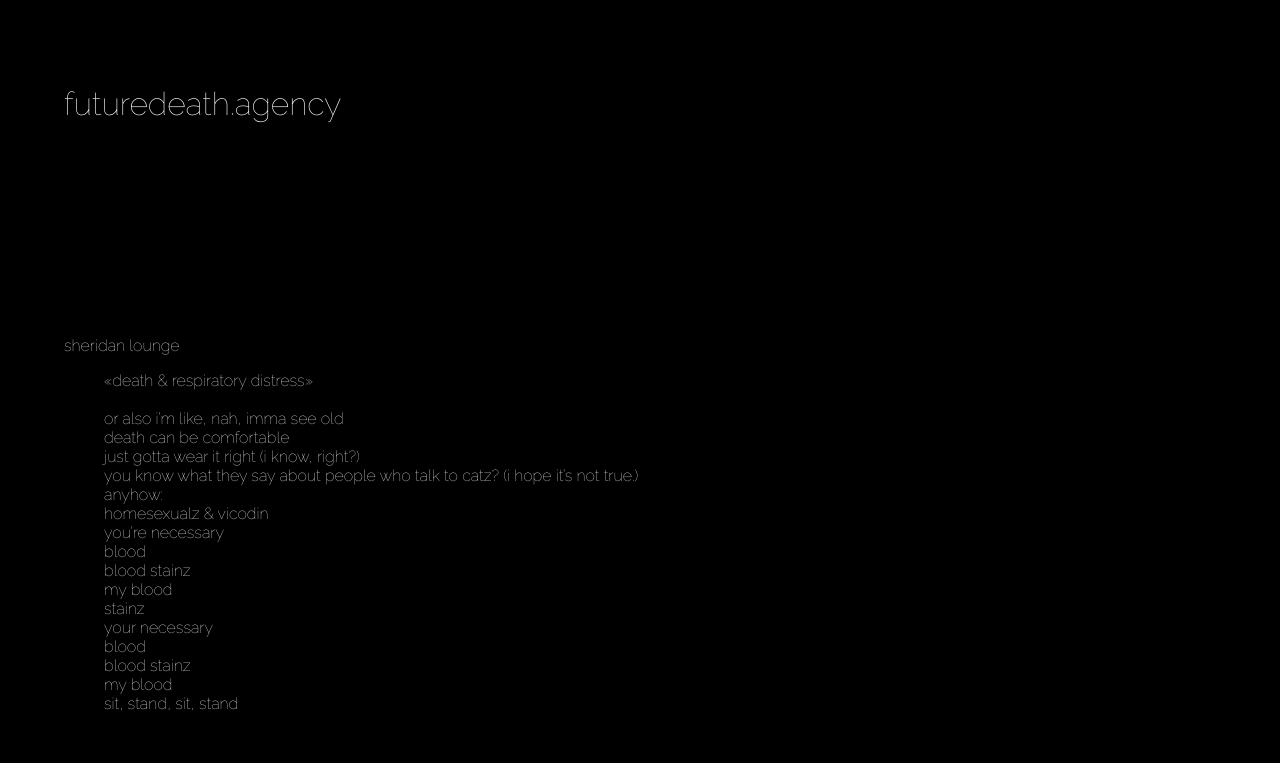
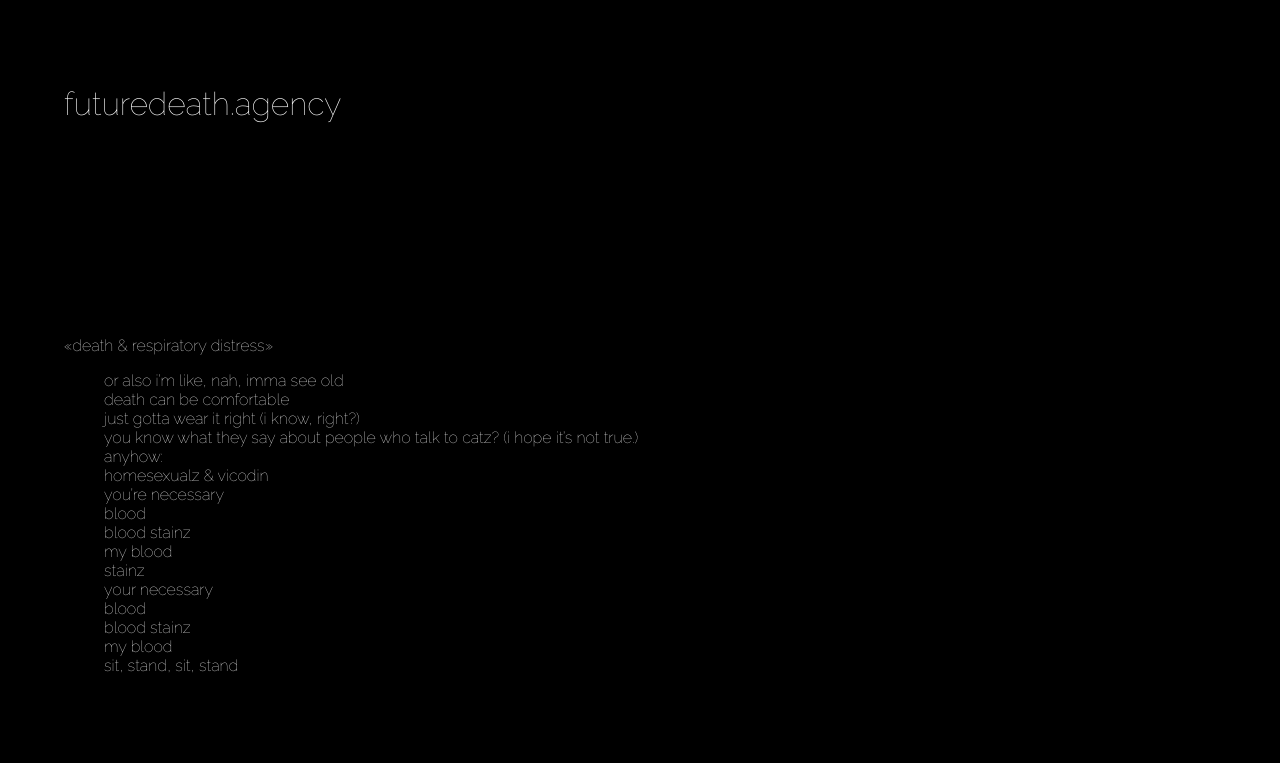
Before and after one commit to edwardsharp/futuredeathagency, a website: page index.html in a window 1280 px wide. Shown: the top 763 px of the page. Drawn offline with Linux system fonts and the light colour scheme.

Commit message:
ugh, i know, right?!?!
&laquo;death & respiratory distress&raquo;

```diff
--- a/index.html
+++ b/index.html
@@ -48,11 +48,9 @@
 			futuredeath.agency
 		</h1>
 	<dl>
-		<dt>sheridan lounge</dt>
+		<dt>&laquo;death & respiratory distress&raquo;</dt>
 		<dd>
 		<pre>
-		&laquo;death & respiratory distress&raquo;
-
 		or also i’m like, nah, imma see old
 		death can be comfortable
 		just gotta wear it right (i know, right?)
```
